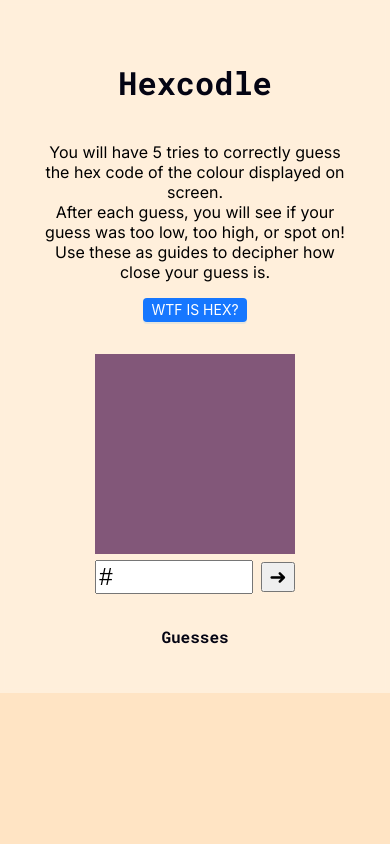
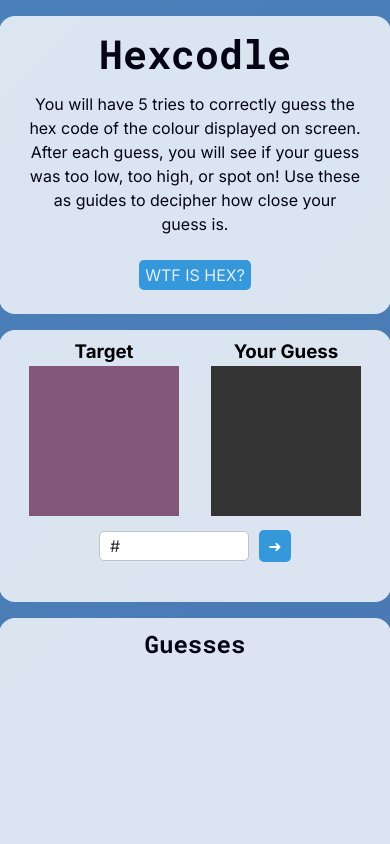
Before and after one commit to Ekimerton/hexcodle, a Next.js app: page / in a window 390 px wide. Shown: the top 844 px of the page. Built offline with nearby package versions, Linux system fonts and the light colour scheme.

Commit message:
style upgrades
Co-authored-by: Ekim <ekim0252@gmail.com>

```diff
--- a/src/app/components/Guess.css
+++ b/src/app/components/Guess.css
@@ -2,23 +2,33 @@
     display: flex;
     flex-direction: row;
     justify-content: center;
+    width: 100%;
+    max-width: 600px;
+    margin-left: 16px;
+    margin-right: 16px;
 }
 
 .guess-character {
     font-family: 'Roboto Mono', monospace;
     text-align: center;
     font-weight: bold;
-    width: 60px;
+    flex: 1;
     border-radius: 12px;
     border-width: 4px;
     border-color: black;
     border-style: solid;
     margin: 5px;
     padding: 8px;
-    background-color: #fff;
+    background-color: #ffffff;
+    aspect-ratio: 2/1;
+}
+
+.guess-text {
+    margin: 8px;
 }
 
 .guess-p {
-    font-size: 1.5rem;
+    font-size: clamp(1rem, 2.5vw, 1.5rem);
     margin: 0px;
+    padding: 0px;
 }
--- a/src/app/globals.css
+++ b/src/app/globals.css
@@ -1,21 +1,182 @@
+/*
+
+@tailwind base;
+@tailwind components;
+@tailwind utilities;
+
+*/
+
+/* General tag styles */
+
+/*
+  1. Use a more-intuitive box-sizing model.
+*/
+*,
+*::before,
+*::after {
+  box-sizing: border-box;
+}
+
+/*
+  2. Remove default margin
+*/
+* {
+  margin: 0;
+}
+
+/*
+  3. Allow percentage-based heights in the application
+*/
+html,
 body {
-  background-color: bisque;
+  height: 100%;
+}
+
+/*
+  Typographic tweaks!
+  4. Add accessible line-height
+  5. Improve text rendering
+*/
+body {
+  line-height: 1.5;
+  -webkit-font-smoothing: antialiased;
+}
+
+/*
+  6. Improve media defaults
+*/
+img,
+picture,
+video,
+canvas,
+svg {
+  display: block;
+  max-width: 100%;
+}
+
+/*
+  7. Remove built-in form typography styles
+*/
+input,
+button,
+textarea,
+select {
+  font: inherit;
+}
+
+/*
+  8. Avoid text overflows
+*/
+p,
+h1,
+h2,
+h3,
+h4,
+h5,
+h6 {
+  overflow-wrap: break-word;
+}
+
+/*
+  9. Create a root stacking context
+*/
+#root,
+#__next {
+  isolation: isolate;
+}
+
+body {
+  /* This helps create the illusion of movement */
   font-family: Arial, Helvetica, sans-serif;
   margin: 0px;
 }
 
+@keyframes rainbowAnimation {
+  0% {
+    background-position: 0 4%;
+  }
+
+  50% {
+    background-position: 100% 97%;
+  }
+
+  100% {
+    background-position: 0 4%;
+  }
+}
+
 p {
   font-size: 1rem;
+  color: rgb(4, 4, 19);
+  margin: 0px;
+  padding-top: 8px;
+  padding-bottom: 8px;
 }
 
-button {
-  font-size: 1.3rem;
+section {
+  display: flex;
+  flex-direction: column;
+  align-items: center;
+  width: 100%;
+  max-width: 600px;
+  margin-top: 16px;
+  margin-bottom: 16px;
+  padding: 8px;
+  border-radius: 16px;
+}
+
+.modal-button {
+  height: 30px;
+  background-color: #3498db;
+  color: #e4ecf4;
+  border: none;
+  border-radius: 5px;
+  cursor: pointer;
+  font-size: 16px;
+  outline: none;
+  transition: background-color 0.3s ease;
+  margin-bottom: 16px;
+  margin-top: 16px;
+}
+
+.modal-button:hover {
+  background-color: #2980b9;
+}
+
+input {
+  width: 150px;
+  height: 30px;
+  background-color: #ffffff;
+  color: #333333;
+  border: 1px solid #bdc3c7;
+  border-radius: 5px;
+  margin-right: 10px;
+  font-size: 16px;
+  outline: none;
+  padding-left: 10px;
+  transition: border-color 0.3s ease;
+}
+
+input:focus {
+  border-color: #3498db;
+}
+
+
+/* Section styles */
+
+.everything {
+  display: flex;
+  justify-content: center;
+  align-items: center;
+  background: linear-gradient(316deg, #4a68a8, #4ba0d0);
+  background-size: 600% 600%;
+  animation: rainbowAnimation 28s ease infinite;
 }
 
 .frosted-glass {
-  background: rgba(255, 255, 255, 0.4);
+  background: rgba(255, 255, 255, 0.8);
   backdrop-filter: blur(2px);
-  -webkit-backdrop-filter: blur();
+  -webkit-backdrop-filter: blur(2px);
   padding-left: 30px;
   padding-right: 30px;
   text-align: center;
@@ -25,7 +186,7 @@ button {
 .container {
   width: 100%;
   max-width: 800px;
-  min-height: 1vh;
+  min-height: 100;
   padding: 40px;
   justify-content: center;
   align-items: center;
@@ -35,13 +196,50 @@ button {
   flex-direction: column;
 }
 
-#guesses {
-  list-style-type: none;
-  text-align: center;
-  padding: 0;
-  display: inline-block;
-  margin: 0 10px;
+.title {
+  color: rgb(4, 4, 19);
+  font-family: 'Roboto Mono', monospace;
+  font-size: 2.5rem;
+  font-weight: bolder;
 }
+
+.square {
+  height: 200px;
+  width: 200px;
+  background-color: #333333;
+  margin-bottom: 6px;
+}
+
+@media screen and (max-width: 768px) {
+  .square {
+    width: 150px;
+    height: 150px
+  }
+}
+
+.square-button {
+  width: 32px;
+  height: 32px;
+  background-color: #3498db;
+  color: #ffffff;
+  border: none;
+  border-radius: 5px;
+  cursor: pointer;
+  font-size: 16px;
+  outline: none;
+  transition: background-color 0.3s ease;
+}
+
+.square-button:hover {
+  background-color: #2980b9;
+}
+
+
+.guess-section {
+  min-height: 400px;
+}
+
+/* ID styles */
 
 #guess {
   list-style-type: none;
@@ -51,54 +249,20 @@ button {
   list-style-type: circle;
 }
 
-#everything {
-  display: flex;
-  justify-content: center;
-  align-items: center;
-}
-
-#title {
-  color: rgb(4, 4, 19);
-  font-family: 'Roboto Mono', monospace;
-}
-
-#instructions {
-  text-align: center;
-  font-size: small;
-  border: 1rem;
-}
-
-#infoModal {
-  margin-bottom: 32px;
-}
-
-.square {
-  height: 200px;
-  width: 200px;
-  background-color: #555;
-  margin-bottom: 6px;
-}
-
-#colourGen {
-  background-color: black;
-  padding: 10px;
-  margin-bottom: 10px;
-}
-
-#userinput {
+#user-input {
   font-size: 1.5rem;
   margin-right: 8px;
   width: 150px;
 }
 
-#inputAndButton {
+#input-and-button {
   display: flex;
   align-items: center;
   flex-direction: row;
   font-size: 1.5rem;
 }
 
-#guessHeading {
+#guess-heading {
   color: rgb(4, 4, 19);
   font-family: 'Roboto Mono', monospace;
   size: 1.2rem;
--- a/src/app/page.js
+++ b/src/app/page.js
@@ -8,7 +8,7 @@ import Guess from "./components/Guess.js";
 export default function Home() {
   const [userInput, setUserInput] = useState("#");
   const [randColor, setRandColor] = useState("bisque");
-  const [statusText, setStatusText] = useState("");
+  const [statusText, setStatusText] = useState(" ");
   const [guesses, setGuesses] = useState([]);
   const [counter, setCounter] = useState(4);
   const [gameOver, setGameOver] = useState(false);
@@ -68,17 +68,19 @@ export default function Home() {
     const hexCodePattern = /^[0-9A-Fa-f]+$/;
 
     if (userInput.length != 7) {
-      setStatusText("ERROR: HEX CODE MUST BE EXACTLY 6 DIGITS.");
+      setStatusText("Error: Hex code must be exactly 6 digits.");
       return;
     }
 
     if (!hexCodePattern.test(userInput.substring(1))) {
-      setStatusText("INVALID CHARACTER. PLEASE ONLY USE 0-9, A-F");
+      setStatusText("nvalid character. Hex codes may only contain 0-9, A-F");
       return;
     }
 
     if (guesses.includes(userInput)) {
-      setStatusText("ALREADY GUESSED, please try a different hex code.");
+      setStatusText(
+        "Already guessed this one! Please enter a different hex code."
+      );
       return;
     }
 
@@ -104,70 +106,91 @@ export default function Home() {
   };
 
   return (
-    <div id="everything" style={{ backgroundColor: guesses[0] }}>
-      <div className="container frosted-glass">
+    <div className="everything" /*style={{ backgroundColor: guesses[0] }}*/>
       <Modal
         title="How the HEX do hex codes work?"
-          visible={isModalVisible}
+        open={isModalVisible}
         onOk={handleOk}
         onCancel={handleCancel}
       >
         <p>
-            First, we will break down each of the 6 hex digits. A hexcode can be
-            represented as RRGGBB where R represents red, G represents green and
-            B represents blue. The digits/letters in these locations denote the
-            intensity of that colour; 0 being the lowest, and F being the
+          First, we will break down each of the 6 hex digits. A hex code can be
+          represented as RRGGBB where R represents red, G represents green and B
+          represents blue values. The digits/letters in these locations denote
+          the intensity of that colour; 0 being the lowest, and F being the
           highest.
         </p>
         <p>
           We use 0-9 are the first 10 values and A-F can be represented as
-            digits 11-16, where 0 is the lowest intensity, and 16/F is the
+          digits 11-16, where 0 is the lowest intensity, and 16, or F, is the
           hightest intensity.
         </p>
         <p>
           Some common hex codes are as follows:
           <ul id="hexList">
-              <li>#FFFFFF: White (full intensity for all RGB components)</li>
+            <li style={{ color: "#CBCBC9" }}>
+              #FFFFFF: White (full intensity for all RGB components)
+            </li>
             <li>#000000: Black (no intensity for all RGB components)</li>
-              <li>
+            <li style={{ color: "red" }}>
               #FF0000: Red (full intensity for red, no intensity for green and
               blue)
             </li>
-              <li>
-                #00FF00: Green (full intensity for green, no intensity for red
-                and blue)
+            <li style={{ color: "green" }}>
+              #00FF00: Green (full intensity for green, no intensity for red and
+              blue)
             </li>
-              <li>
+            <li style={{ color: "blue" }}>
               #0000FF: Blue (full intensity for blue, no intensity for red and
               green)
             </li>
           </ul>
         </p>
       </Modal>
-        <h1 id="title">Hexcodle</h1>
+      <div>
+        <section className="frosted-glass">
+          <h1 className="title">Hexcodle</h1>
 
-        <div id="instructions">
           <p>
             You will have 5 tries to correctly guess the hex code of the colour
-            displayed on screen.<br></br>
-            After each guess, you will see if your guess was too low, too high,
-            or spot on! <br></br>
-            Use these as guides to decipher how close your guess is.
+            displayed on screen. After each guess, you will see if your guess
+            was too low, too high, or spot on! Use these as guides to decipher
+            how close your guess is.
           </p>
+
+          <button className="modal-button" onClick={showModal}>
+            WTF IS HEX?
+          </button>
+        </section>
+        <section className="frosted-glass">
+          <div
+            style={{
+              display: "flex",
+              justifyContent: "start",
+              alignItems: "end",
+              marginBottom: 8,
+            }}
+          >
+            <div style={{ marginRight: 32 }}>
+              <h3>Target</h3>
+              <div
+                className="square"
+                style={{ backgroundColor: randColor }}
+              ></div>
+            </div>
+            <div>
+              <h3>Your Guess</h3>
+              <div
+                className="square"
+                style={{ backgroundColor: guesses[0] }}
+              ></div>
+            </div>
           </div>
 
-        <div id="infoModal">
-          <Button type="primary" size="small" onClick={showModal}>
-            WTF IS HEX?
-          </Button>
-        </div>
-
-        <div className="square" style={{ backgroundColor: randColor }}></div>
-
-        <div id="inputAndButton">
+          <div id="input-and-button">
             <input
               type="text"
-            id="userinput"
+              className="input input-bordered input-sm w-full max-w-xs"
               maxLength="7"
               onKeyPress={handleKeypress}
               value={userInput}
@@ -175,7 +198,7 @@ export default function Home() {
             />
 
             <button
-            id="enterButton"
+              className="square-button"
               onClick={() => {
                 enterClick();
               }}
@@ -184,10 +207,11 @@ export default function Home() {
               ➜
             </button>
           </div>
+          <p className="guess-text">{statusText}</p>
+        </section>
 
-        <p>{statusText}</p>
-
-        <h id="guessHeading">Guesses</h>
+        <section className="frosted-glass guess-section">
+          <h2 id="guess-heading">Guesses</h2>
 
           {guesses.map((guess, index) => (
             <Guess
@@ -197,6 +221,7 @@ export default function Home() {
               hashtag={index === 0}
             />
           ))}
+        </section>
       </div>
     </div>
   );
```
Also changed, not shown: package.json (+7 -0 lines), tailwind.config.js (+8 -8 lines), 1 other file (tests, documents, lock files or other folders). Lines whose indentation alone changed are shown as unchanged.
